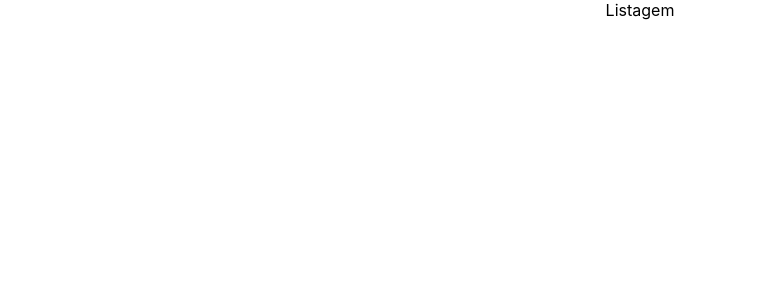
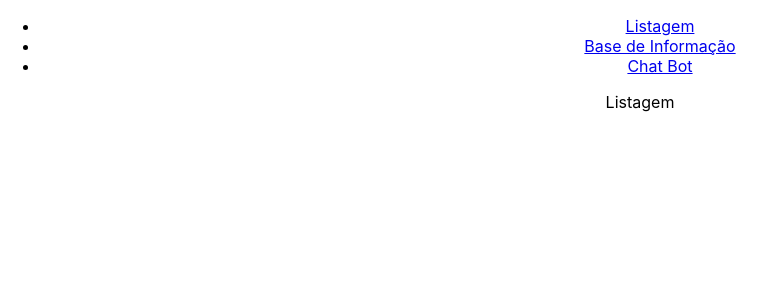
Before and after one commit to Flayban/projeto-chatbot, a React (Create React App) app: page / in a window 1280 px wide. Shown: the top 300 px of the page, without its empty margins (0-775 px from the left). Built offline with nearby package versions, Linux system fonts and the light colour scheme.

Commit message:
Add navbar ao app.js

```diff
--- a/src/App.js
+++ b/src/App.js
@@ -6,11 +6,13 @@ import BaseInfo from "./Pages/BaseInfo/BaseInfo";
 import Chat from "./Pages/Chat/Chat";
 import Home from "./Pages/Home/Home";
 
-
+//Components
+import Navbar from './Components/Navbar';
 function App() {
   return (
     <div className="App">
       <BrowserRouter>
+      <Navbar/>
         <div>
           <Routes>
             <Route path='/' element={<Home/>}/>
```
